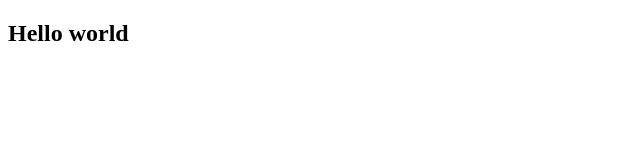
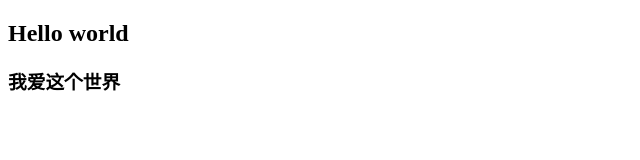
Before and after one commit to 5giao/Hello-World, a plain HTML site: page index.html in a window 1280 px wide. Shown: the whole page, without its empty margins (0-640 px from the left). Drawn offline with Linux system fonts and the light colour scheme.

Commit message:
克隆修改

```diff
--- a/index.html
+++ b/index.html
@@ -1,3 +1,11 @@
+<!--
+ * @Author: your name
+ * @Date: 2020-11-09 19:31:00
+ * @LastEditTime: 2020-11-09 19:34:06
+ * @LastEditors: Please set LastEditors
+ * @Description: In User Settings Edit
+ * @FilePath: \test3\Hello-World\index.html
+-->
 <!DOCTYPE html>
 <html lang="en">
 <head>
@@ -9,5 +17,6 @@
     <h2>
         Hello world
     </h2>
+    <h3>我爱这个世界</h3>
 </body>
 </html>
```
